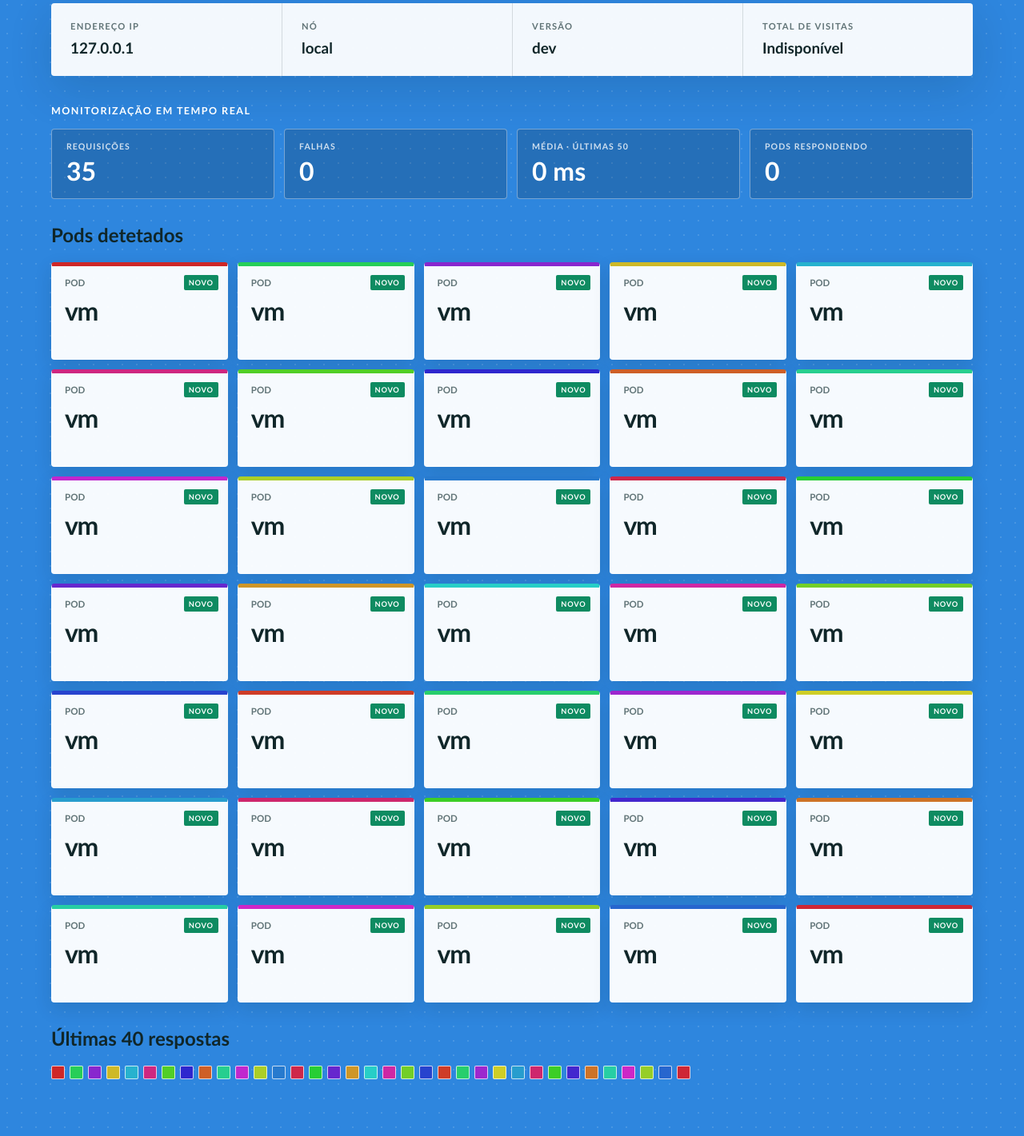
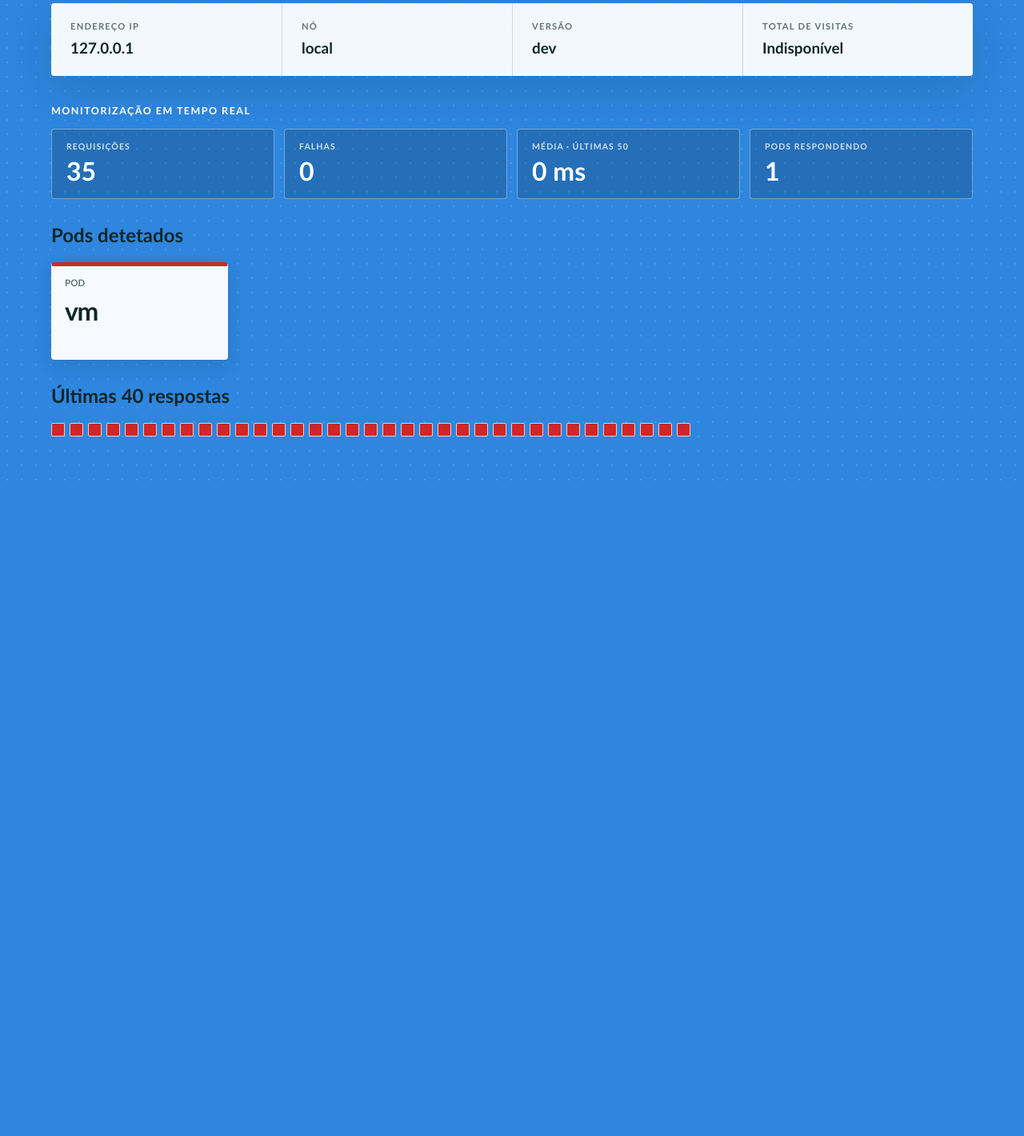
Before and after one commit to JohnPss/k8s-alta-disponibilidade, a Flask app: page / in a window 1280 px wide. Shown: the part 327-1748 px from the top of the page at 80% size. After the commit the page ends 928 px from the top, so only its background shows below. Run offline with Flask 3, Linux system fonts and the light colour scheme.

Commit message:
#51 Corrige registro dos pods e restaura cor do ConfigMap
- recordSuccess não guardava o cartão no Map: cada resposta criava um
  cartão novo, nenhum ficava cinza/saía e "Pods respondendo" ficava em 0
- volta a pintar o fundo com data.color (demo de config ao vivo, PLANO §"Extra")
- remove .pod-badge[hidden] duplicado do [hidden] global

```diff
--- a/app/templates/index.html
+++ b/app/templates/index.html
@@ -169,7 +169,6 @@
       font-weight: 900;
       letter-spacing: .08em;
     }
-    .pod-badge[hidden] { display: none; }
     .empty-state { margin: 0; padding: 16px 0; color: rgba(255, 255, 255, .82); font-size: .92rem; }
     .responses-section { margin-top: 30px; padding-bottom: 28px; }
     .response-track { display: flex; min-height: 24px; flex-wrap: wrap; gap: 6px; }
@@ -350,7 +349,10 @@
     function recordSuccess(data) {
       const now = Date.now();
       let pod = pods.get(data.pod);
-      if (!pod) pod = createPodCard(data.pod, now);
+      if (!pod) {
+        pod = createPodCard(data.pod, now);
+        pods.set(data.pod, pod);
+      }
       pod.lastSeen = now;
 
       fields.pod.textContent = data.pod;
@@ -359,6 +361,11 @@
       fields.version.textContent = displayValue(data.version);
       fields.message.textContent = displayValue(data.message);
       fields.visits.textContent = data.visits === null ? "Indisponível" : displayValue(data.visits);
+
+      if (typeof data.color === "string" && CSS.supports("color", data.color)) {
+        document.body.style.backgroundColor = data.color;
+      }
+
       responseHistory.push({ ok: true, pod: data.pod, color: pod.color });
     }
 
```
